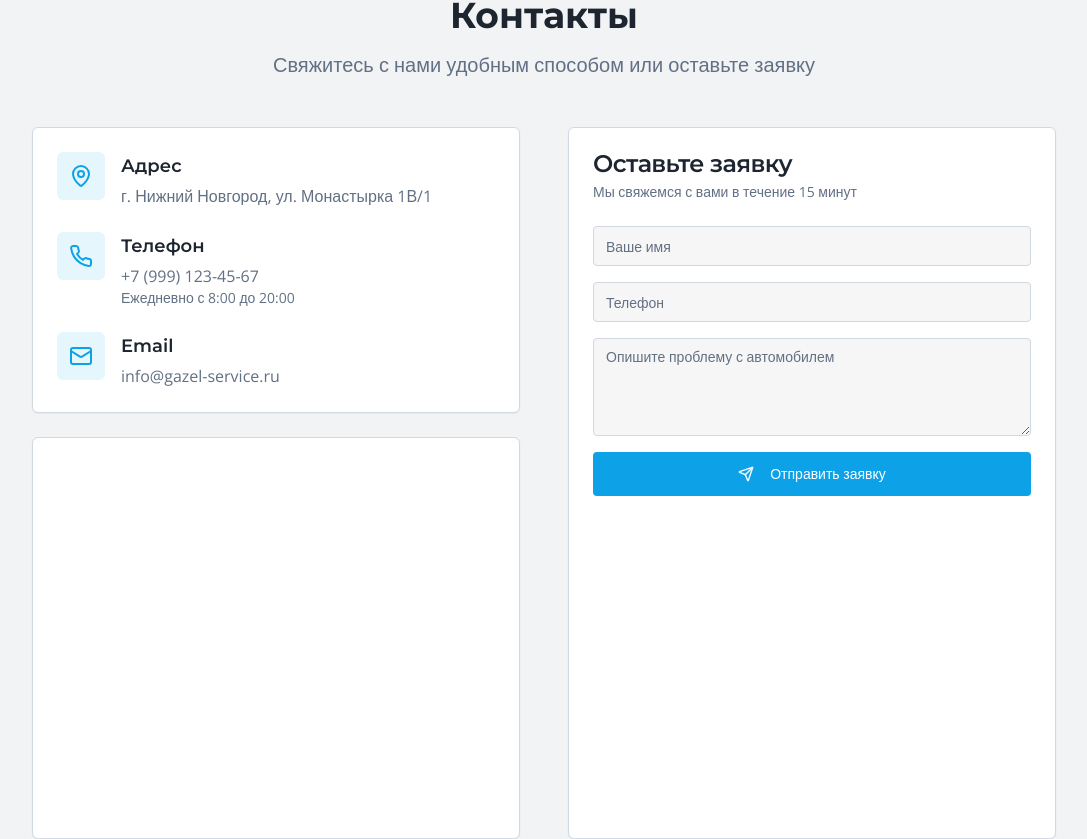
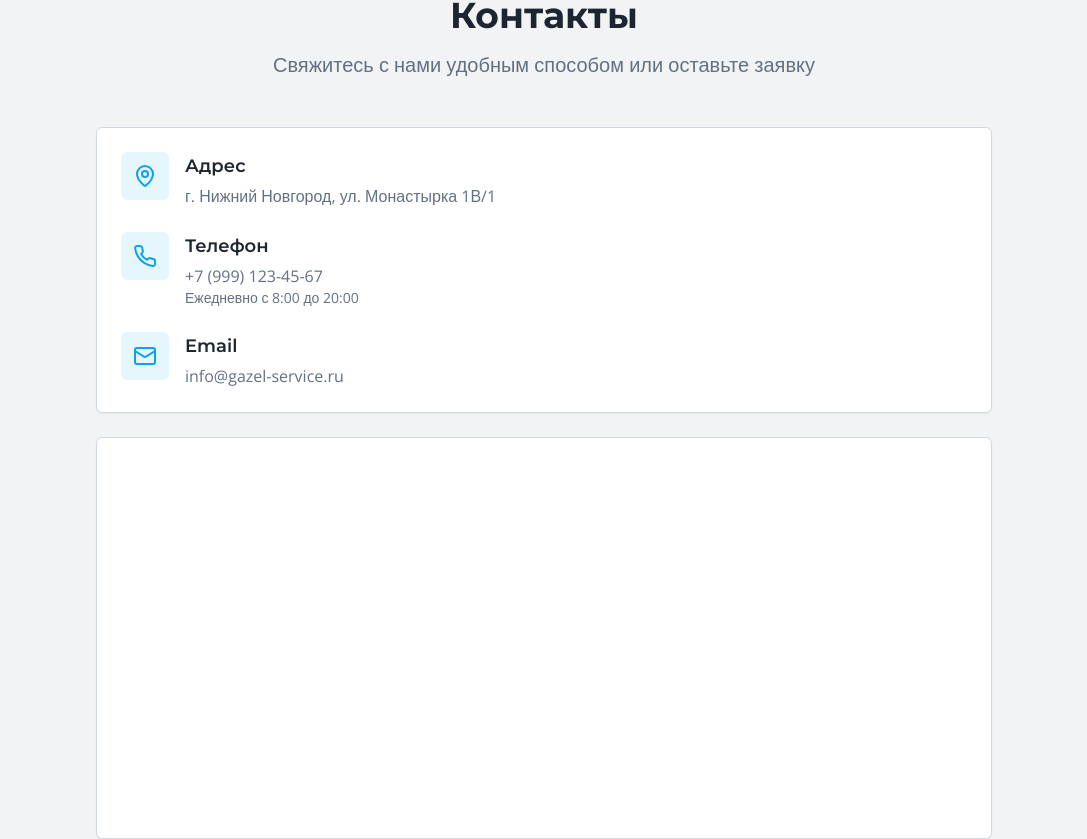
Before and after one commit to pr-poehali-dev/gazelle-repair-website, a React (Vite) app: page / in a window 1280 px wide. Shown: the part 2617-3456 px from the top of the page, without its empty margins (96-1183 px from the left). Built offline with nearby package versions, Linux system fonts and the light colour scheme.

Commit message:
Удаление блока заявки

```diff
--- a/src/pages/Index.tsx
+++ b/src/pages/Index.tsx
@@ -230,7 +230,7 @@ const Index = () => {
               Свяжитесь с нами удобным способом или оставьте заявку
             </p>
           </div>
-          <div className="grid grid-cols-1 lg:grid-cols-2 gap-12 max-w-5xl mx-auto">
+          <div className="max-w-4xl mx-auto">
             <div className="space-y-6">
               <Card>
                 <CardContent className="pt-6">
@@ -277,30 +277,6 @@ const Index = () => {
                 </CardContent>
               </Card>
             </div>
-
-            <Card>
-              <CardHeader>
-                <CardTitle>Оставьте заявку</CardTitle>
-                <CardDescription>Мы свяжемся с вами в течение 15 минут</CardDescription>
-              </CardHeader>
-              <CardContent>
-                <form onSubmit={handleSubmit} className="space-y-4">
-                  <div>
-                    <Input placeholder="Ваше имя" required />
-                  </div>
-                  <div>
-                    <Input type="tel" placeholder="Телефон" required />
-                  </div>
-                  <div>
-                    <Textarea placeholder="Опишите проблему с автомобилем" rows={4} />
-                  </div>
-                  <Button type="submit" className="w-full" size="lg">
-                    <Icon name="Send" size={18} className="mr-2" />
-                    Отправить заявку
-                  </Button>
-                </form>
-              </CardContent>
-            </Card>
           </div>
         </div>
       </section>
```
